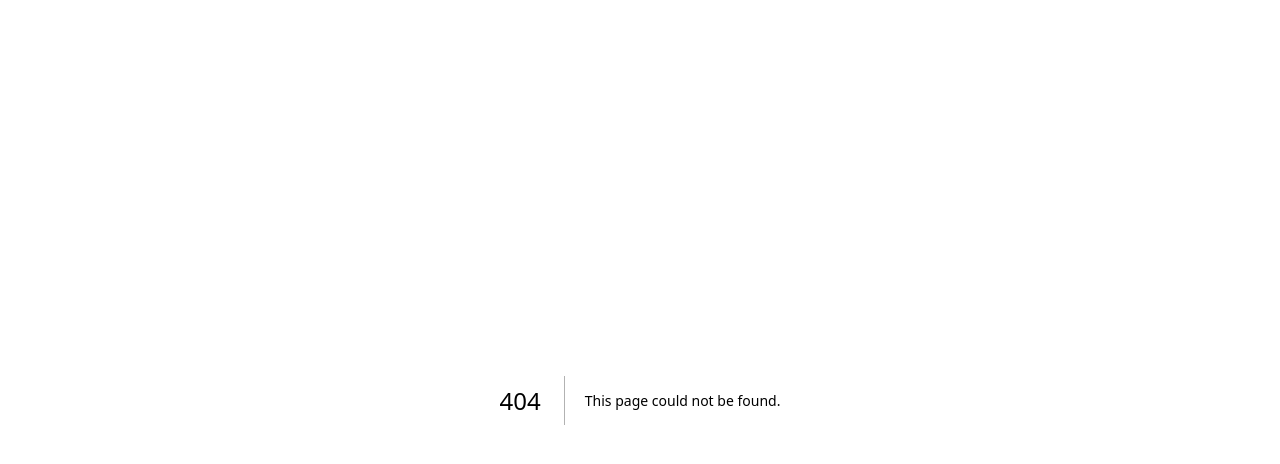
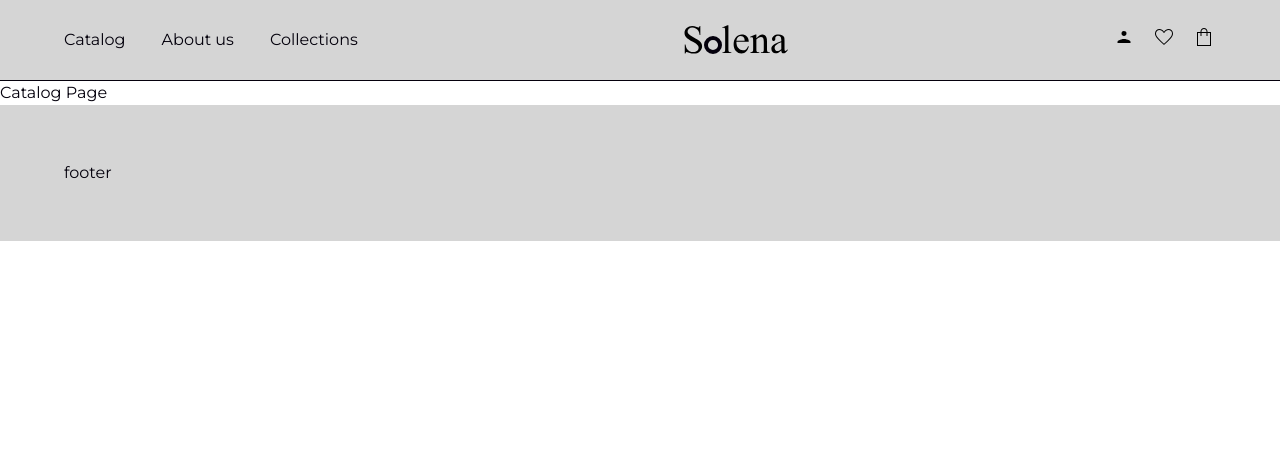
Before and after one commit to Andriana-Petrenko/marketplace, a Next.js app: page /products in a window 1280 px wide. Before the commit this address had no page. Shown: the top 464 px of the page. Built offline with nearby package versions, Linux system fonts and the light colour scheme.

Commit message:
add header (not finished)

```diff
--- /dev/null
+++ b/src/app/(admin)/products/[id]/page.jsx
@@ -0,0 +1,9 @@
+import React from 'react'
+
+const Page = () => {
+  return (
+    <div>Catalog Page id</div>
+  )
+}
+
+export default Page
--- /dev/null
+++ b/src/app/(admin)/products/page.jsx
@@ -0,0 +1,9 @@
+import React from 'react'
+
+const Page = () => {
+  return (
+    <div>Catalog Page</div>
+  )
+}
+
+export default Page
--- /dev/null
+++ b/src/app/components/Logo.jsx
@@ -0,0 +1,11 @@
+import React from 'react'
+
+const Logo = () => {
+  return (
+      <svg className="w-[106px] h-[32px]">
+          <use  xlinkHref="/icons/sprite.svg#icon-logo"  />
+      </svg>
+  )
+}
+
+export default Logo
--- /dev/null
+++ b/src/app/components/NavMenu.jsx
@@ -0,0 +1,14 @@
+import Link from 'next/link'
+import React from 'react'
+
+const NavMenu = () => {
+  return (
+    <nav class="flex flex-row gap-9 text-base">
+      <Link href="/products"> Catalog </Link>
+      <Link href="#"> About us </Link>
+      <Link href="#"> Collections </Link>
+    </nav>
+  )
+}
+
+export default NavMenu
--- /dev/null
+++ b/src/app/components/Shopping.jsx
@@ -0,0 +1,31 @@
+import React from 'react'
+
+const Shopping = () => {
+  return (
+      <ul className="flex flex-row gap-4">
+          <li>
+              <button>
+                  <svg className="w-6 h-6">
+              <use  xlinkHref="/icons/sprite.svg#icon-person"  />
+              </svg>
+              </button>
+          </li>
+          <li>
+              <button>
+                  <svg className="w-6 h-6">
+              <use  xlinkHref="/icons/sprite.svg#icon-favorite"  />
+              </svg>
+              </button>
+          </li>
+          <li>
+              <button>
+                  <svg className="w-6 h-6">
+              <use  xlinkHref="/icons/sprite.svg#icon-shopping-bag"  />
+              </svg>
+              </button>
+          </li>
+    </ul>
+  )
+}
+
+export default Shopping
--- /dev/null
+++ b/src/app/global-error.jsx
@@ -0,0 +1,17 @@
+'use client';
+import React from 'react'
+
+const GlobalError = () => {
+  return (
+    <html>
+      <body>
+        <div>
+          <p>Something globally went wrong</p>
+        </div>
+      </body>
+    </html>
+
+  )
+}
+
+export default GlobalError
--- a/src/app/globals.css
+++ b/src/app/globals.css
@@ -1,16 +1,21 @@
 @import "tailwindcss";
 
 :root {
-  --background: #ffffff;
-  --foreground: #171717;
+  --text: #04000c;
+  --secondary: #a1a0a0;
+  --main: #d5d5d5;
+  --input-grey: #595959;
+  --error: #d53838;
+  --white-text: #fff;
 }
 
 * {
   box-sizing: border-box;
-  padding: 0;
-  margin: 0;
+  /* padding: 0;
+  margin: 0; */
 }
 
-/* body {
-
-} */
+body {
+  font-weight: 400;
+  color:var(--text);
+}
--- a/src/app/layout.js
+++ b/src/app/layout.js
@@ -1,16 +1,25 @@
 
+import Logo from "./components/Logo";
+import NavMenu from "./components/NavMenu";
+import Shopping from "./components/Shopping";
 import "./globals.css";
-import { Plus_Jakarta_Sans } from 'next/font/google';
+import { Montserrat } from 'next/font/google';
 
-const font = Plus_Jakarta_Sans({ subsets: ['latin'] });
+const montserrat = Montserrat({ subsets: ['latin'] });
 
 
 
 export default function RootLayout({ children }) {
   return (
     <html lang="en">
-      <body className={font.className}>
+      <body className={montserrat.className}>
+        <header class="flex flex-row justify-between items-center bg-(--main) py-6 px-16 border-b-1">
+          <NavMenu />
+          <Logo />
+          <Shopping/>
+        </header>
         {children}
+        <footer  class="bg-(--main) py-14 px-16">footer</footer>
       </body>
     </html>
   );
```
Also changed, not shown: public/icons/sprite.svg (added).
